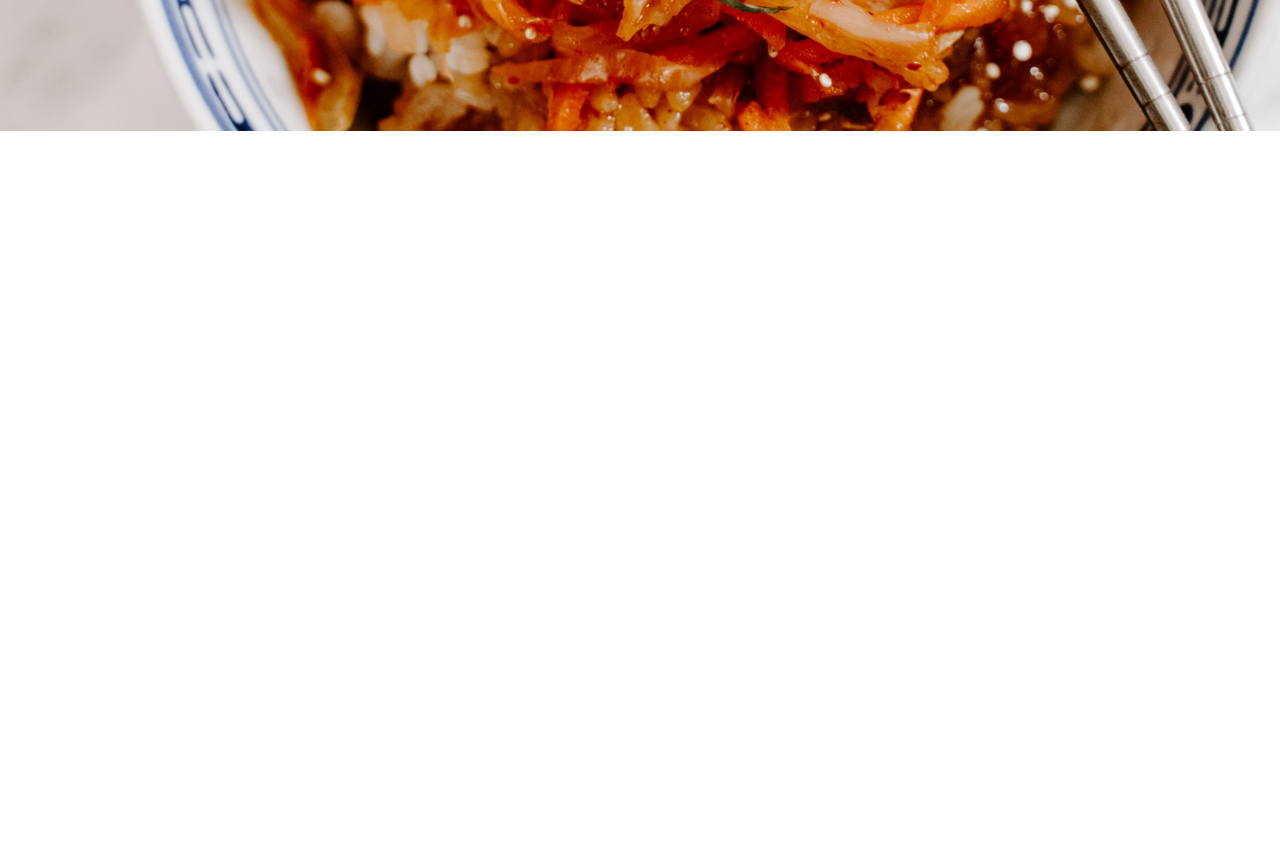
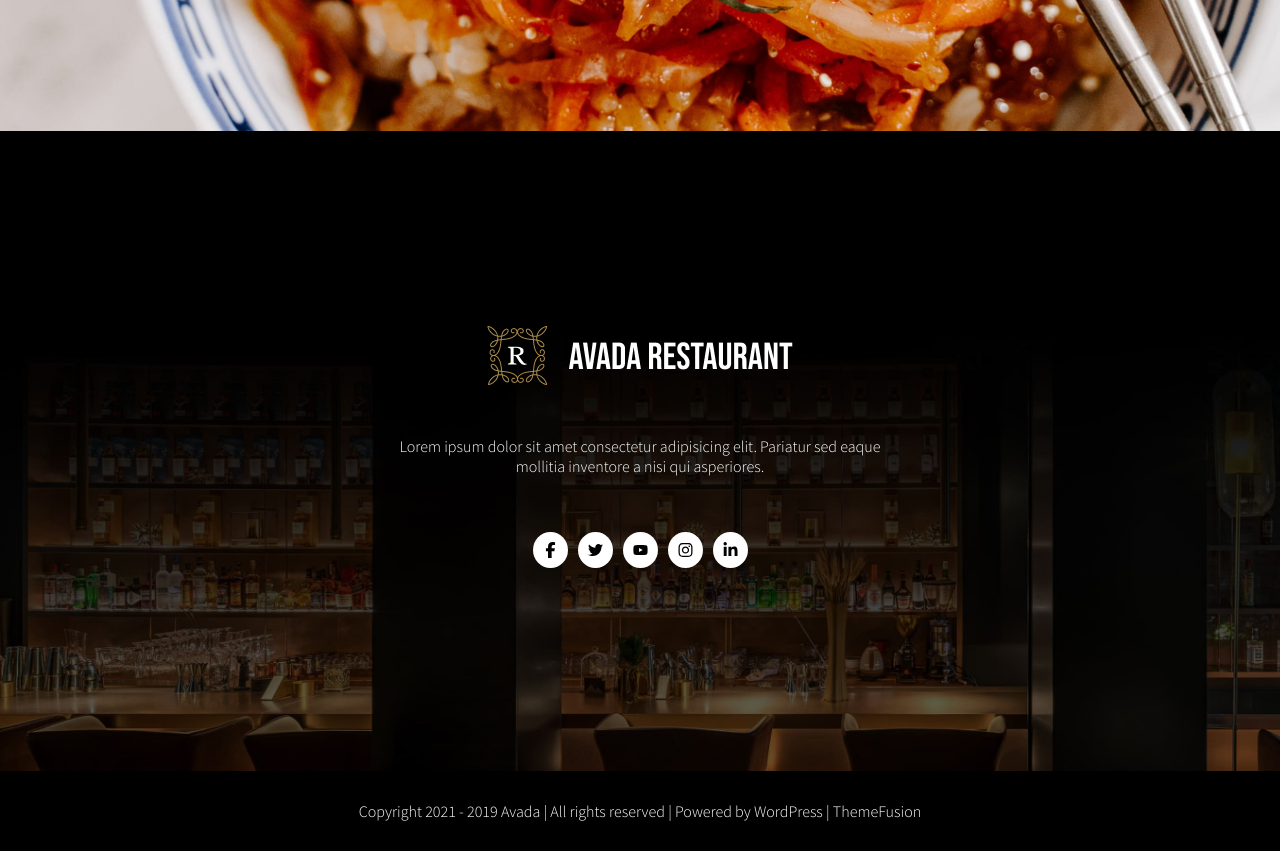
Before and after one commit to VincenzoVitello/proj-html-vuejs, a Vue app: page / in a window 1280 px wide. Shown: the part 7700-8551 px from the top of the page. Before the commit the page ends 7831 px from the top, so only its background shows below. Built offline with nearby package versions, Linux system fonts and the light colour scheme.

Commit message:
footer done

```diff
--- /dev/null
+++ b/src/assets/footer.scss
@@ -0,0 +1,47 @@
+.footer_container{
+    background-image: url('../assets/layout-images/images/footer2x.jpg');
+    background-size: cover;
+    height: calc(100vh - 80px);
+    width: 100%;
+    display: flex;
+    flex-direction: column;
+    justify-content: center;
+    align-items: center;
+}
+.copy_container{
+    background-color: black;
+    height: 80px;
+    width: 100vw;
+    color: white;
+}
+.social{
+    height: 300px;
+    display: flex;
+    flex-direction: column;
+    justify-content: space-around;
+    align-items: center;
+    color: white;
+    width: 500px;
+    text-align: center;
+    margin: auto;
+    ul{
+        list-style-type: none;
+        display: flex;
+    }
+    li{
+        margin: 5px;
+    }
+}
+.social_elem{
+    color: black;
+    background-color: white;
+    padding: 10px;
+    border-radius: 50%;
+    width: 15px;
+}
+.copy{
+    margin: auto;
+}
+.copy_container{
+    display: flex;
+}
--- a/src/components/Footer.vue
+++ b/src/components/Footer.vue
@@ -1,15 +1,38 @@
 <template>
-  <div>
-
+  <div class="footer_container">
+      <div class="social">
+        <img src="../assets/layout-images/images/logo-restaurant.png" alt="">
+        <p>Lorem ipsum dolor sit amet consectetur adipisicing elit. Pariatur sed eaque mollitia inventore a nisi qui asperiores.</p>
+        <ul>
+          <li v-for="(element, index) in socialArr" :key="index"><i :class="element" class="social_elem"></i></li>
+        </ul>
+      </div>
+      <div class="copy_container">
+        <div class="copy">
+          Copyright 2021 - 2019 Avada | All rights reserved | Powered by WordPress | ThemeFusion
+        </div>
+      </div>
   </div>
 </template>
 
 <script>
 export default {
     name: 'Footer',
+    data(){
+      return{
+        socialArr: [
+          "fa-brands fa-facebook-f",
+          "fa-brands fa-twitter",
+          "fa-brands fa-youtube",
+          "fa-brands fa-instagram",
+          "fa-brands fa-linkedin-in"
+        ]
+      }
+    }
 }
+
 </script>
 
-<style>
-
+<style lang="scss" scoped>
+@import "../assets/footer.scss";
 </style>
```
